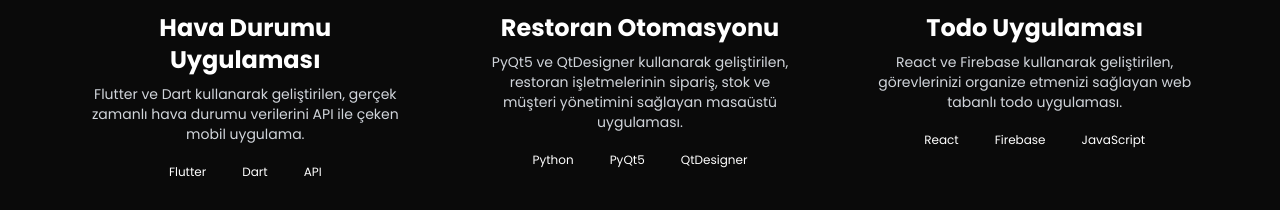
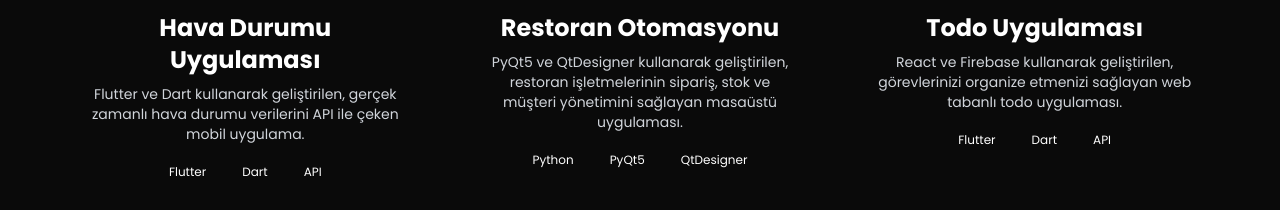
Before and after one commit to MehmetKoc16/Portfolyo, a React (Create React App) app: page / in a window 1280 px wide. Shown: the part 2420-2630 px from the top of the page. Built offline with nearby package versions, Linux system fonts and the light colour scheme.

Commit message:
Portfolio bilgiler güncellendi.

```diff
--- a/src/components/Portfolio/Portfolio.js
+++ b/src/components/Portfolio/Portfolio.js
@@ -47,7 +47,7 @@
       title: "Todo Uygulaması",
       description: "React ve Firebase kullanarak geliştirilen, görevlerinizi organize etmenizi sağlayan web tabanlı todo uygulaması.",
       image: "/image/todo_app.png",
-      tags: ["React", "Firebase", "JavaScript"],
+      tags: ["Flutter", "Dart", "API"],
       demoLink: "https://example.com",
       githubLink: "https://github.com/MehmetKoc16/todo_app"
     }
```
